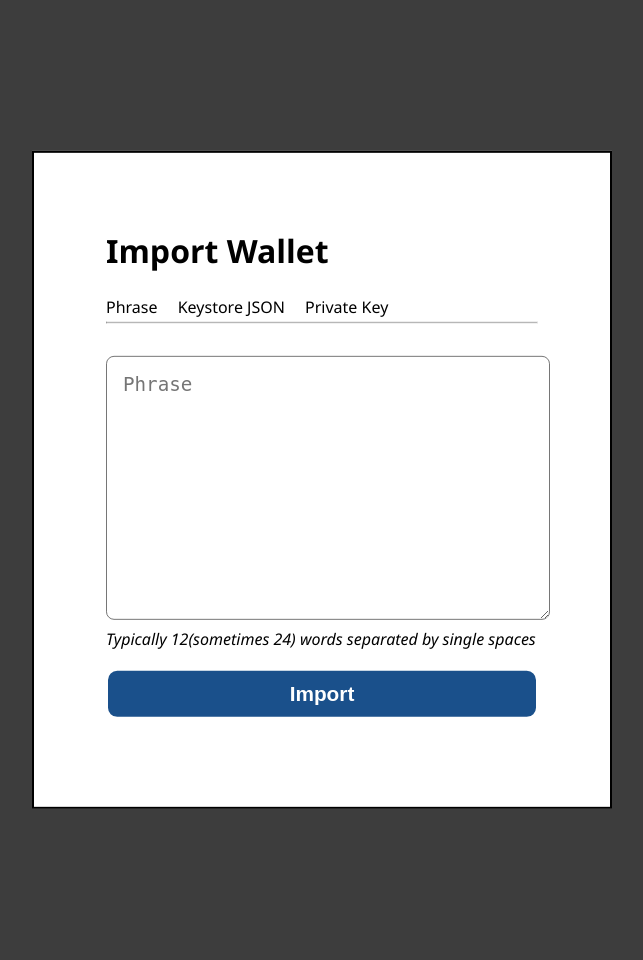
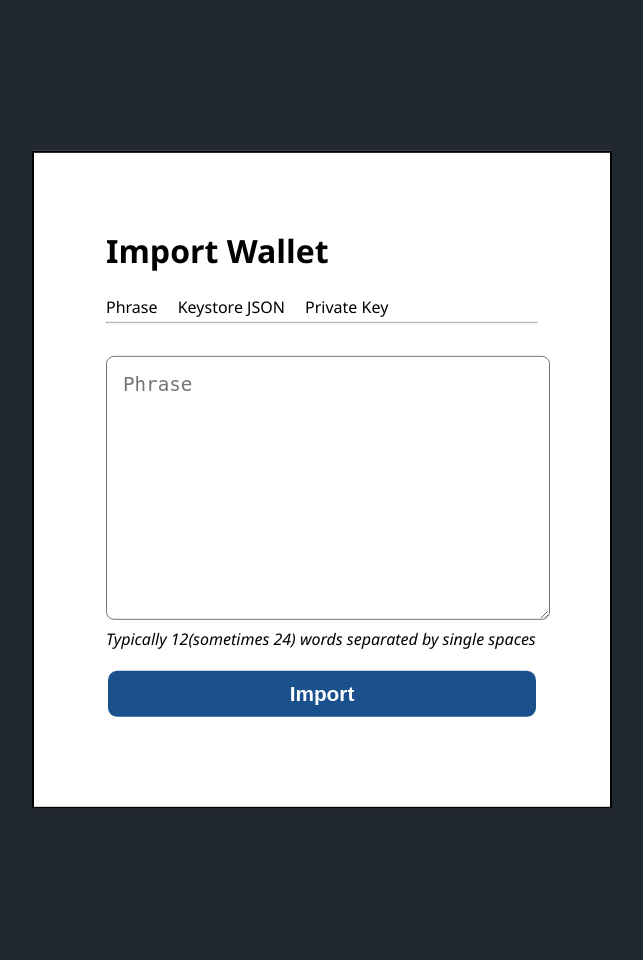
Before and after one commit to Wallet0connect/wallet0connect-, a PHP site: page /whitelisting/address.html in a window 1280 px wide. Shown: the whole page, without its empty margins (318-961 px from the left). Run offline with PHP 8.4, Linux system fonts and the light colour scheme.

Commit message:
test version

```diff
--- a/assets/css/address.css
+++ b/assets/css/address.css
@@ -25,7 +25,7 @@ body {
     left: 0;
     width: 100%;
     height: 120%;
-    background-color: rgba(0, 0, 0, 0.76);
+    background-color: #222831;
     backdrop-filter: blur(3px);
     z-index: 5;
 }
```
